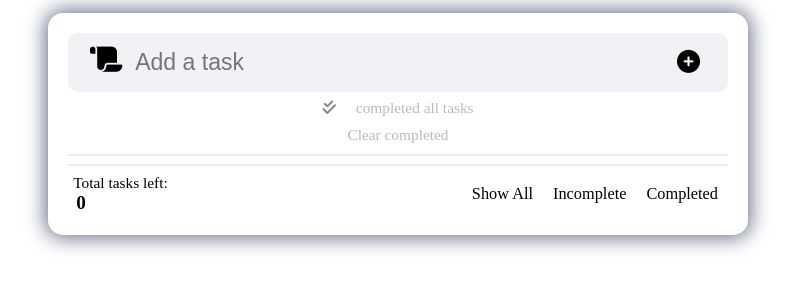
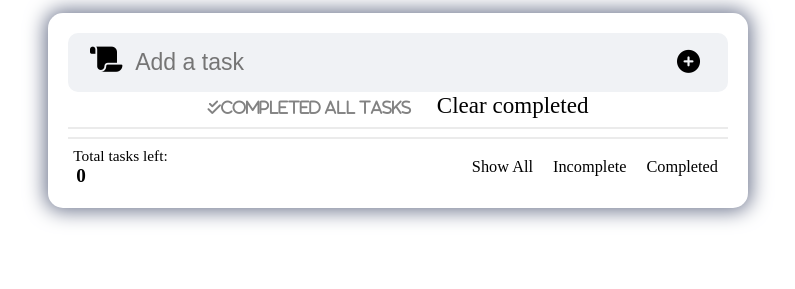
Before and after one commit to Piyush1105/ToDOList-CN, a plain HTML site: page index.html in a window 1280 px wide. Shown: the part 45-334 px from the top of the page, without its empty margins (242-1037 px from the left). Drawn offline with Linux system fonts and the light colour scheme.

Commit message:
fixed ui

```diff
--- a/index.html
+++ b/index.html
@@ -23,9 +23,10 @@
       <input type="text" placeholder="Add a task" data-task="input" id="input" class="inputData" required>
       <button id="but"><i class="fa fa-plus-circle add" aria-hidden="true"></i></button>
     </section>
-    <i class="fa-solid fa-check-double dobCheck" style="color: #828282;"></i><span>completed all tasks</span>
-    <div class="space"></div>
+    <div class="head-btns">
+    <i class="fa-solid fa-check-double dobCheck" style="color: #828282;">completed all tasks</i>
     <span class="deltAll">Clear completed</span>
+    </div>
     <hr>
 
     <!-- this unordered list for get a list that gets in order and mark as check and delete -->
```
